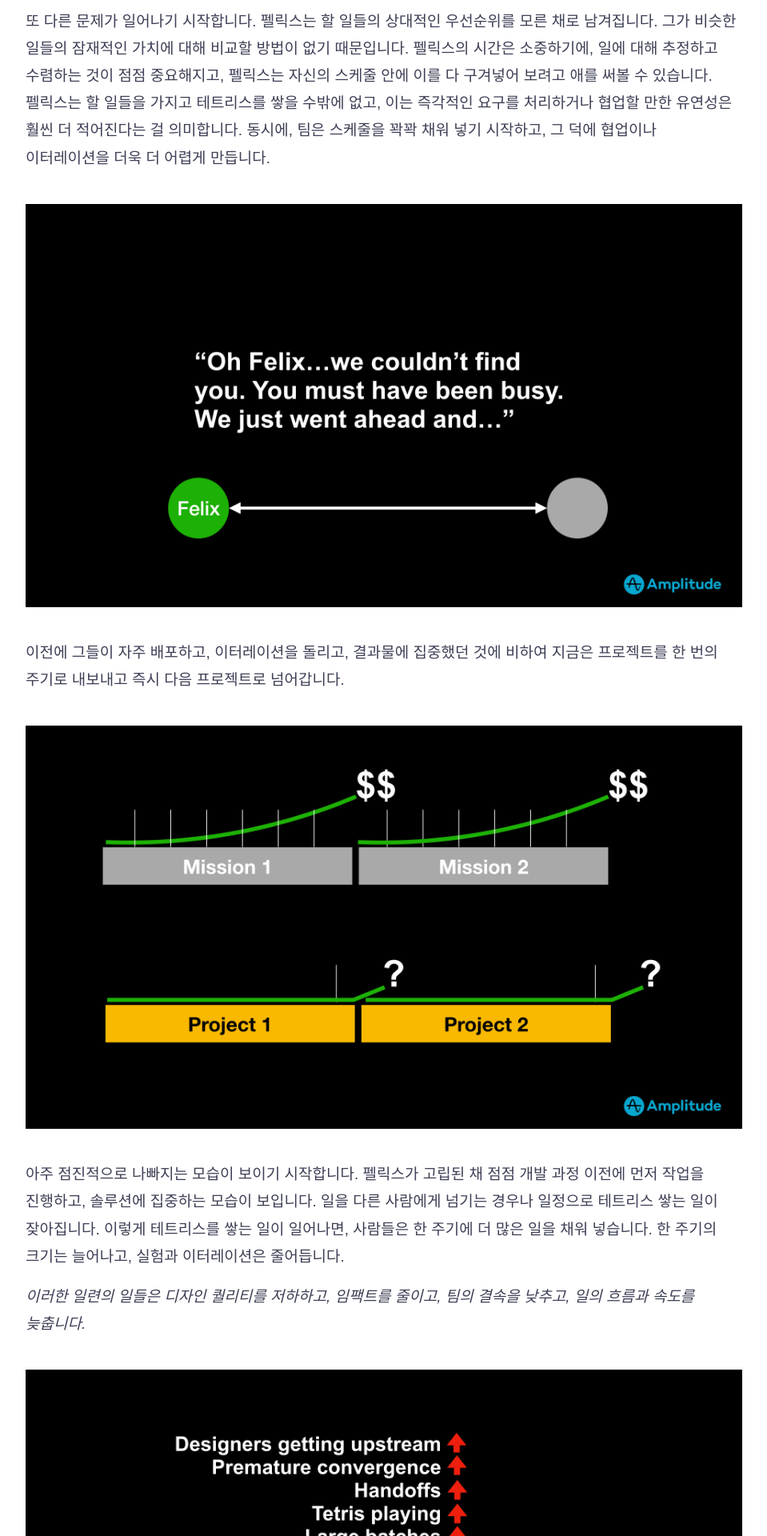
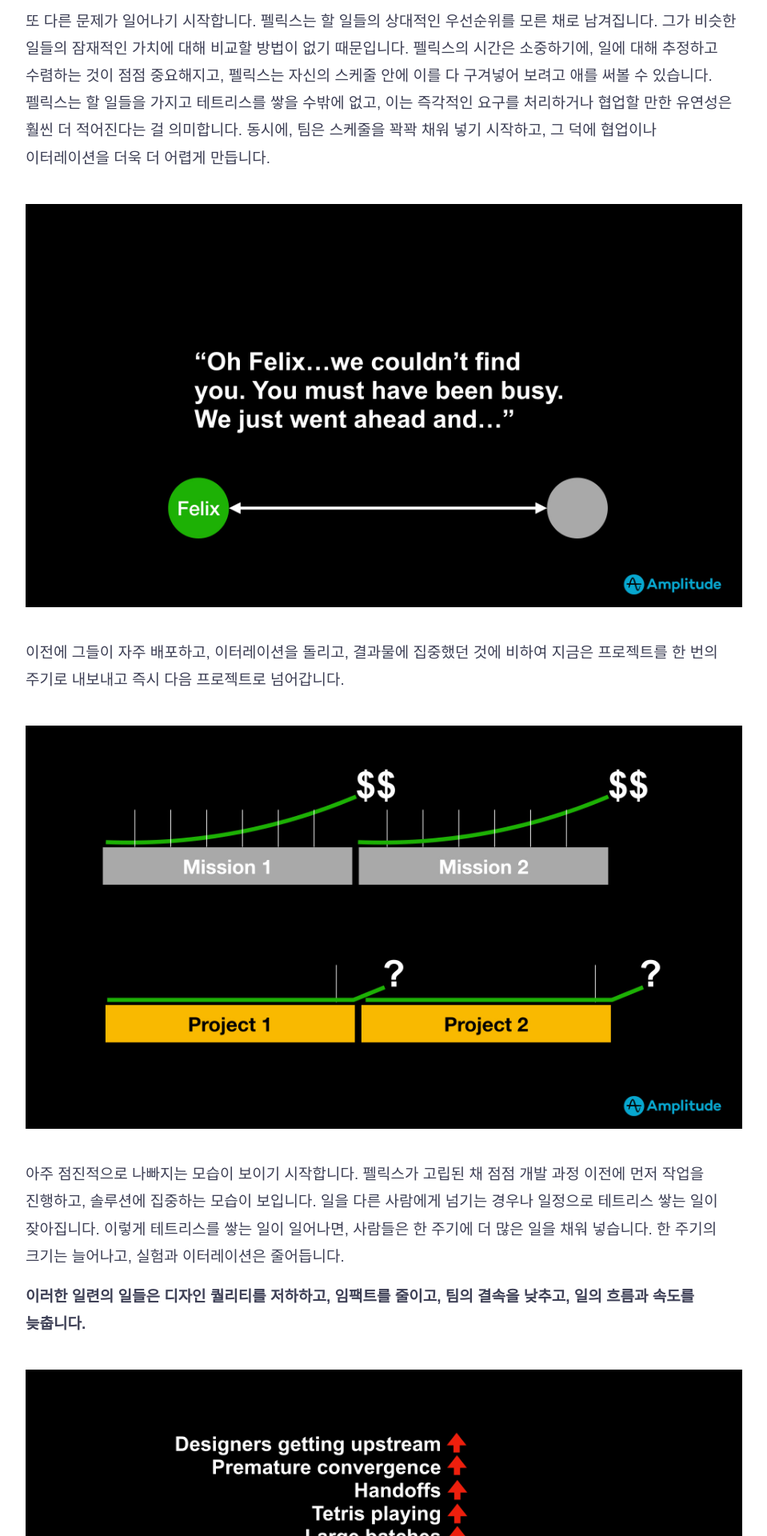
Before and after one commit to yujiinlee/yujiinlee.github.io, a Jekyll site: the page built from _posts/interp/2019-08-03-hire_more_designers.md, in a window 1280 px wide. Shown: the part 4480-6400 px from the top of the page at 80% size, without its empty margins (160-1119 px from the left). Built offline with Jekyll 4.4.1, drawn with Linux system fonts in a browser that asks for light colours; nearby versions of some CDN libraries; some web fonts are replaced; comment, search, counter and statistics services are not loaded.

Commit message:
볼드체 마크다운 수정

```diff
--- a/_posts/interp/2019-08-03-hire_more_designers.md
+++ b/_posts/interp/2019-08-03-hire_more_designers.md
@@ -15,7 +15,6 @@ featured_image: '/img/opengraph.png'
 # 디자이너 좀 더 고용하세요, 네?
 
 이 짧은 비디오에서, 저는 당신이 더 많은 디자이너들을 고용하고 그들을 팀에 포함시키도록 설득할 것입니다.
-
 
 생산적이고 능력 있는 디자이너들은 훌륭한 제품을 만드는 데 필수적입니다. 하지만 디자이너들을 당신의 팀에 통합시키는 데에는 기술이 필요합니다. 잘못된 경우, 디자이너들은 다른 팀으로부터 격리되어 결과적으로 디자인 퀄리티, 흐름 및 전체적인 팀의 단합력에 영향을 미칠 수 있습니다. 이 비디오에서, 저는 당신에게 디자이너들을 고용할 때 제품 팀이 직면하곤 하는 일반적인 시나리오를 소개할 것입니다.
 
@@ -55,11 +54,11 @@ featured_image: '/img/opengraph.png'
 
 아주 점진적으로 나빠지는 모습이 보이기 시작합니다. 펠릭스가 고립된 채 점점 개발 과정 이전에 먼저 작업을 진행하고, 솔루션에 집중하는 모습이 보입니다. 일을 다른 사람에게 넘기는 경우나 일정으로 테트리스 쌓는 일이 잦아집니다. 이렇게 테트리스를 쌓는 일이 일어나면, 사람들은 한 주기에 더 많은 일을 채워 넣습니다. 한 주기의 크기는 늘어나고, 실험과 이터레이션은 줄어듭니다.
 
-*이러한 일련의 일들은 디자인 퀄리티를 저하하고, 임팩트를 줄이고, 팀의 결속을 낮추고, 일의 흐름과 속도를 늦춥니다.*
+**이러한 일련의 일들은 디자인 퀄리티를 저하하고, 임팩트를 줄이고, 팀의 결속을 낮추고, 일의 흐름과 속도를 늦춥니다.**
 
 ![09](/img/2019-08-03/09.jpeg)
 
-당신은 이제 모든 게 명백하고, 스타트업은 그저 팀에 넣을 디자이너를 더 고용해야 한다고 생각할 겁니다. 서두르지 마세요. *이런 현상들이 일어나기 시작했을 때의 흔한 반응은 디자이너 대신에 개발자를 더 고용하는 것입니다.*
+당신은 이제 모든 게 명백하고, 스타트업은 그저 팀에 넣을 디자이너를 더 고용해야 한다고 생각할 겁니다. 서두르지 마세요. **이런 현상들이 일어나기 시작했을 때의 흔한 반응은 디자이너 대신에 개발자를 더 고용하는 것입니다.**
 
 ![10](/img/2019-08-03/10.jpeg)
 
@@ -87,14 +86,13 @@ featured_image: '/img/opengraph.png'
 
 ![15](/img/2019-08-03/15.jpeg)
 
-이 복합적인 보드가 미션을 어떻게 다루고 있는지, 그리고 팀들이 이 미션들을 실현하기 위해 하는 일이 무엇인지에 주목하세요. *이런 식으로 작업을 시각화하면 실제로 무슨 일이 일어나고 있는지 알 수 있습니다. 일들 사이에 공간이 보입니다.* 우리를 제한한다고 생각하는 것이 실제론 우리를 제한하고 있는 게 아닐지도 모릅니다.
+이 복합적인 보드가 미션을 어떻게 다루고 있는지, 그리고 팀들이 이 미션들을 실현하기 위해 하는 일이 무엇인지에 주목하세요. **이런 식으로 작업을 시각화하면 실제로 무슨 일이 일어나고 있는지 알 수 있습니다. 일들 사이에 공간이 보입니다.** 우리를 제한한다고 생각하는 것이 실제론 우리를 제한하고 있는 게 아닐지도 모릅니다.
 
 ![16](/img/2019-08-03/16.jpeg)
 
-
 우리가 할 수 있는 또 다른 일은 우리의 제품 결정을 검토하는 것입니다. 일이 제대로 돌아갔나요? 오직 20%의 노력만이 실제로 결과를 창출한다고 쳤을 때, 효율성을 내는 건 아마도 당신의 문제가 아닐 것입니다. 개발자를 더 데려오는 것은 도움이 되지 않습니다. 픽셀을 더 예쁘게 만드는 것도 아마 도움이 되진 않을 겁니다. 당신은 더 나은 제품 결정을 내려야 합니다.
 
-여기에 도움이 되는 것은 팀의 충분한 디자이너 동료들과 함께 연구와 발견을 해나갈 권한이 주어진 디자이너입니다. 우리는 사실 덜 복잡한, 더 좋은 결과물을 원합니다. *우리는 더 빨리 배우고 싶습니다. 복잡함을 더 늘리고 싶지 않습니다.*
+여기에 도움이 되는 것은 팀의 충분한 디자이너 동료들과 함께 연구와 발견을 해나갈 권한이 주어진 디자이너입니다. 우리는 사실 덜 복잡한, 더 좋은 결과물을 원합니다. **우리는 더 빨리 배우고 싶습니다. 복잡함을 더 늘리고 싶지 않습니다.**
 
 ![17](/img/2019-08-03/17.jpeg)
 
@@ -110,4 +108,4 @@ featured_image: '/img/opengraph.png'
 
 ![20](/img/2019-08-03/20.jpeg)
 
-심지어 동시에 여러 가지 운영 모델을 돌려야 할지도 모릅니다. *가능할 때마다 함께 시작하고, 함께 일하세요. 그리고, 자자, 디자이너를 더 고용하세요.*
+심지어 동시에 여러 가지 운영 모델을 돌려야 할지도 모릅니다. **가능할 때마다 함께 시작하고, 함께 일하세요. 그리고, 자자, 디자이너를 더 고용하세요.**
```
